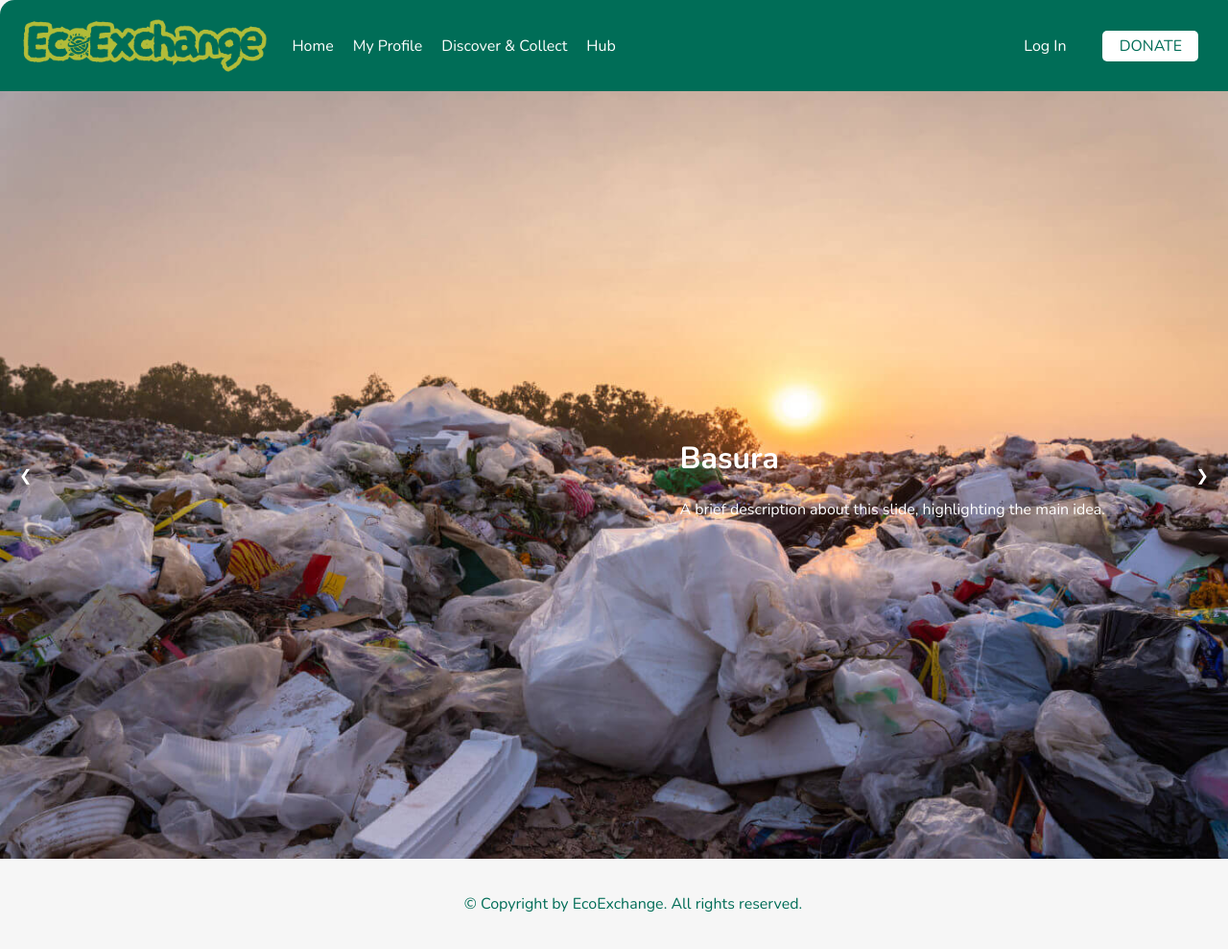
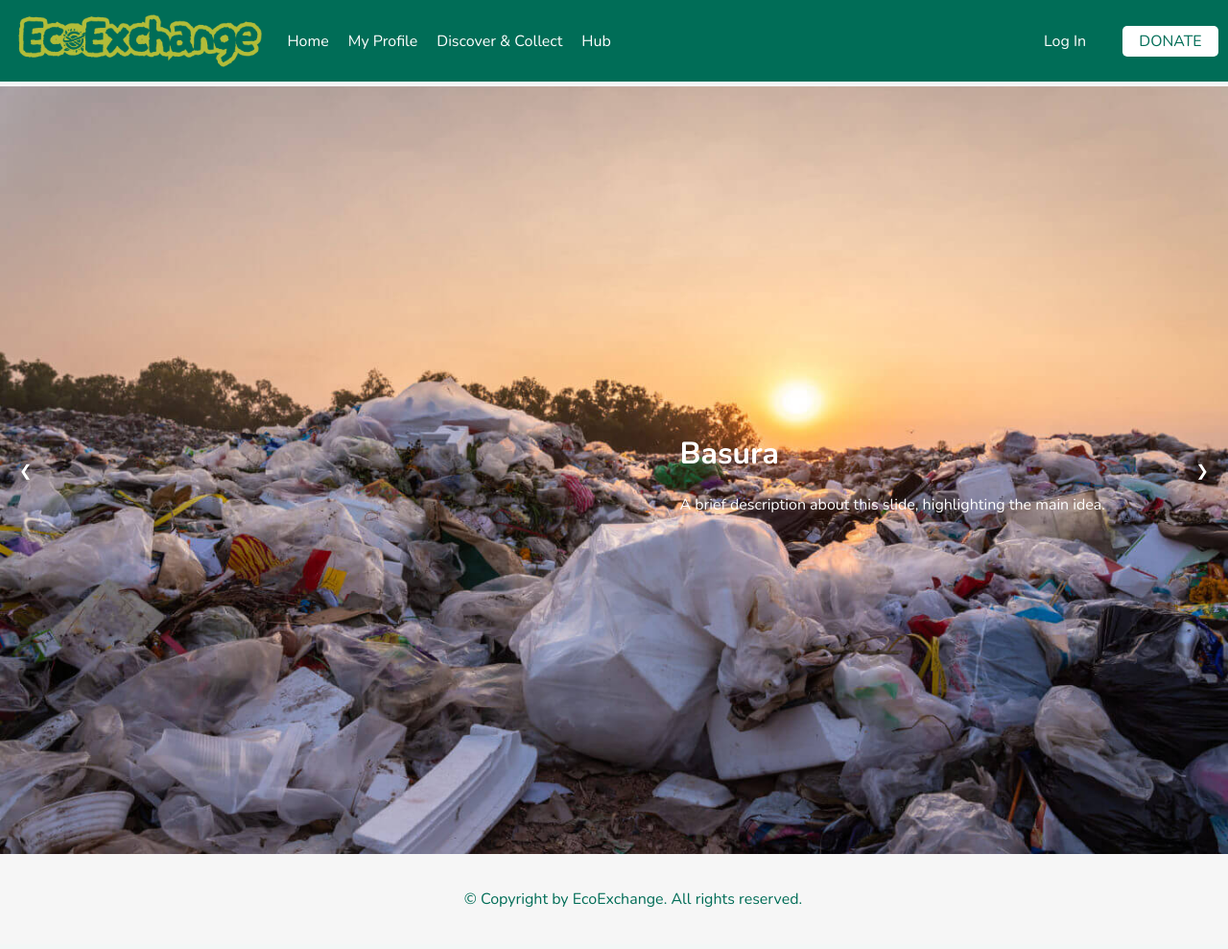
Before and after one commit to reneedlstrns/ecoex, a Flask app: page / in a window 1280 px wide; the page is wider, and only the part inside the window is pictured. Shown: that part at 96% size. After the commit the page ends 945 px from the top of that part, so only its background shows below. Run offline with Flask 3, Linux system fonts and the light colour scheme.

Commit message:
renee commit

```diff
--- a/static/styles.css
+++ b/static/styles.css
@@ -5,7 +5,7 @@ body {
     padding: 0;
     text-align: center;
     padding-bottom: 0px;
-    padding-top: 95px;
+    padding-top: 90px;
     overflow-x: hidden;
     height: 100%;
     min-height: 100vh;
@@ -20,15 +20,13 @@ header {
     display: flex;
     align-items: center;
     justify-content: space-between;
-    width: 98%;
-    padding: 20px;
+    width: 100%;
+    padding: 15px;
     position: fixed;
     top: 0;
     left: 0;
     z-index: 100;
     background-color: #006d57;
-    border-top-left-radius: 15px;
-    border-top-right-radius: 15px;
     overflow: hidden;
 }
 
```
